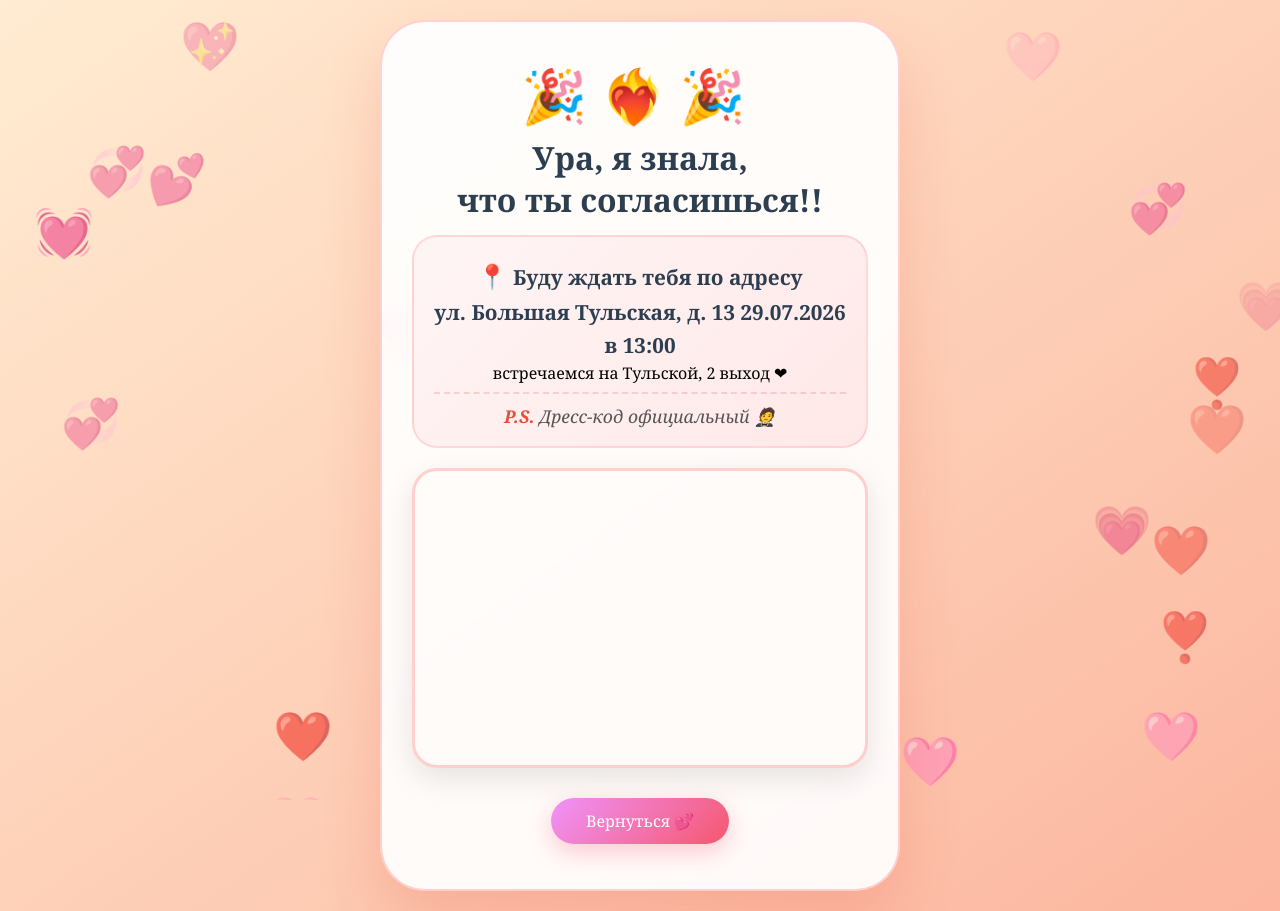
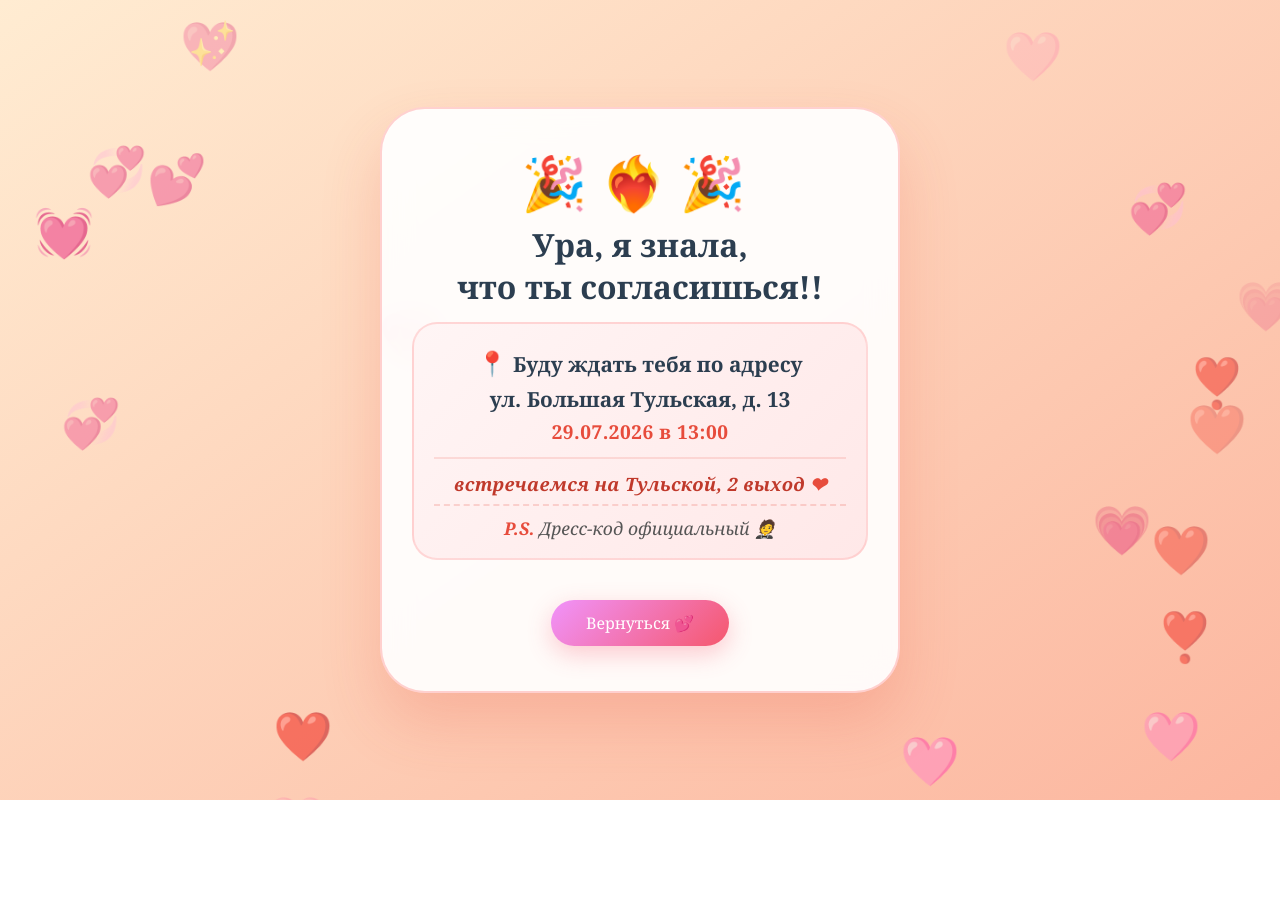
Before and after one commit to Hellstaft/date.github.io, a plain HTML site: page yes.html in a window 1280 px wide. After the commit the page ends 800 px from the top, so only its background shows below. Drawn offline with Linux system fonts and the light colour scheme.

Commit message:
Update yes.html

```diff
--- a/yes.html
+++ b/yes.html
@@ -279,23 +279,21 @@
         <div class="address-block">
     <p class="address-text">
         <span class="icon">📍</span> Буду ждать тебя по адресу<br>
-                <strong>ул. Большая Тульская, д. 13 29.07.2026 в 13:00 </strong>
+        <strong>ул. Большая Тульская, д. 13</strong>
     </p>
 
-             <p class="extra-note">
-                встречаемся на Тульской, 2 выход <span class="heart">❤</span>
+    <p class="datetime-text">
+        29.07.2026 в 13:00
+    </p>
+
+    <!-- Приписка в едином стиле -->
+    <p class="meeting-note">
+        встречаемся на Тульской, 2 выход <span class="heart-icon">❤</span>
     </p>
 
     <p class="ps-text">
         <strong>P.S.</strong> Дресс-код официальный 🤵
     </p>
-        </div>
-
-        <div class="map-container">
-        <iframe
-            src="https://yandex.ru/map-widget/v1/?ll=37.622091%2C55.708734&z=17&pt=37.622091%2C55.708734%2Cflag&l=map"
-            allowfullscreen>
-        </iframe>
 </div>
 
         <!-- Кнопка "Назад" (на главную, если захочет перечитать) -->
```
Lines whose indentation alone changed are shown as unchanged.
